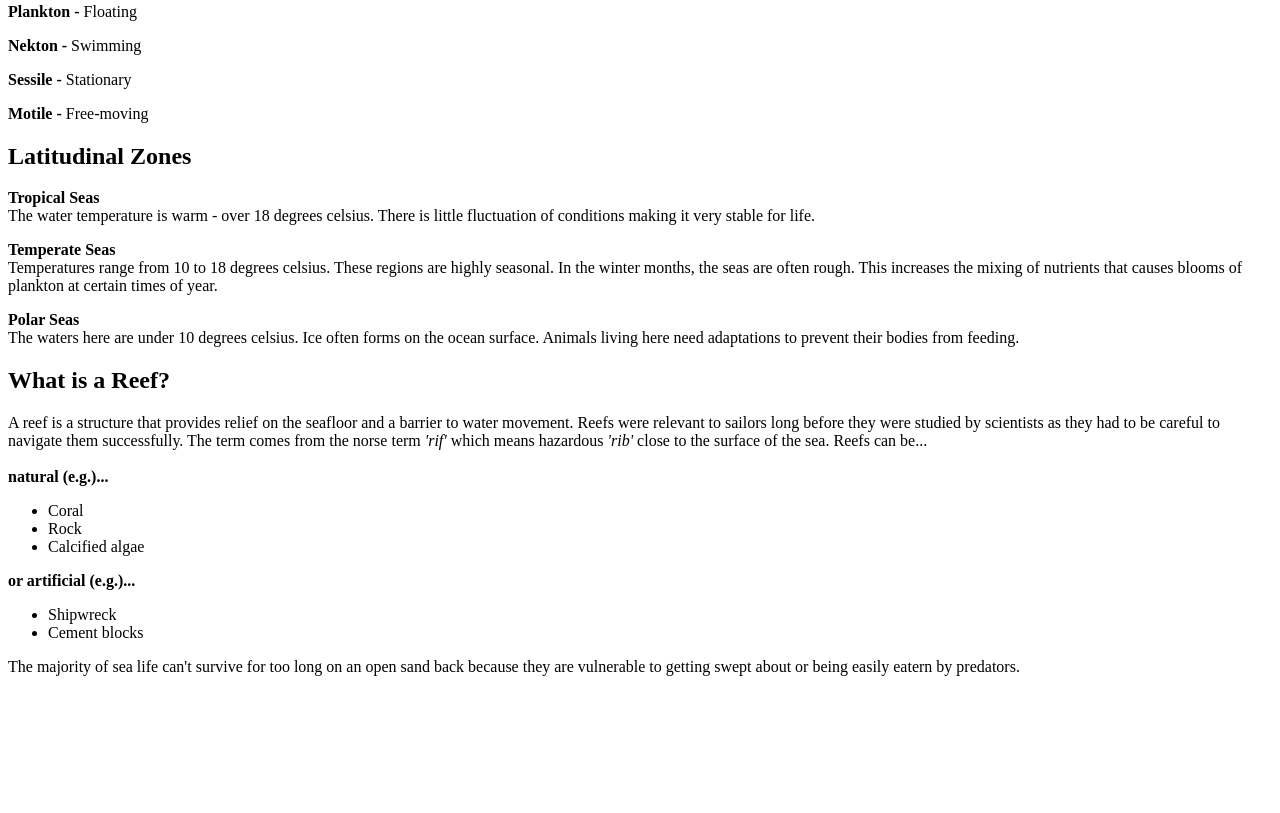
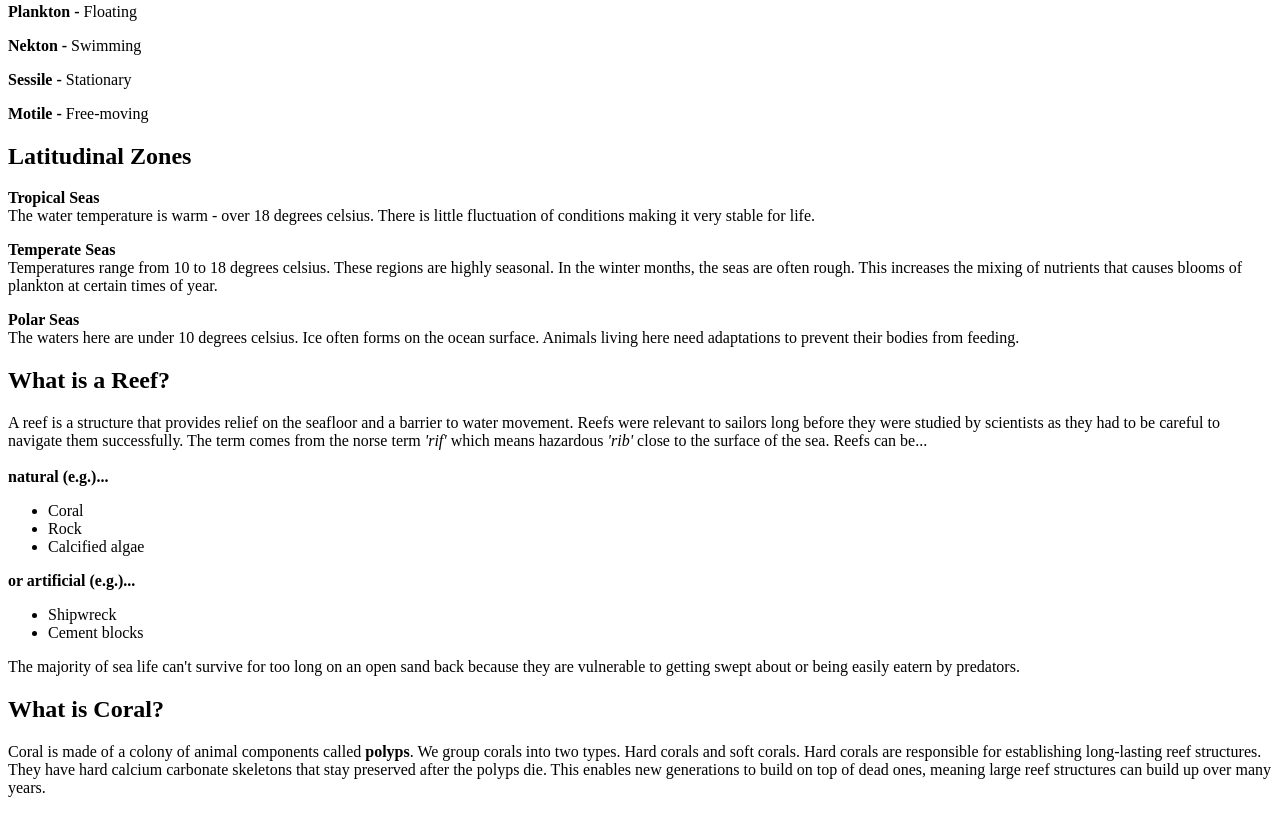
Before and after one commit to Joero1/Coral-Reefs-For-Cadets-Introduction-to-Coral-Reefs, a plain HTML site: page index.html in a window 1280 px wide. Shown: the part 785-1598 px from the top of the page. Before the commit the page ends 1477 px from the top, so only its background shows below. Drawn offline with Linux system fonts and the light colour scheme.

Commit message:
Create index.html

```diff
--- a/index.html
+++ b/index.html
@@ -64,5 +64,9 @@
     The majority of sea life can't survive for too long on an open sand back because they are vulnerable to getting swept about or being easily eatern by predators.
     </p>
   </div>
+  <div>
+    <h2>What is Coral?</h2>
+    <p>Coral is made of a colony of animal components called <strong>polyps</strong>. We group corals into two types. Hard corals and soft corals. Hard corals are responsible for establishing long-lasting reef structures. They have hard calcium carbonate skeletons that stay preserved after the polyps die. This enables new generations to build on top of dead ones, meaning large reef structures can build up over many years.</p>
+  </div>
 </body>
 </html>
```
